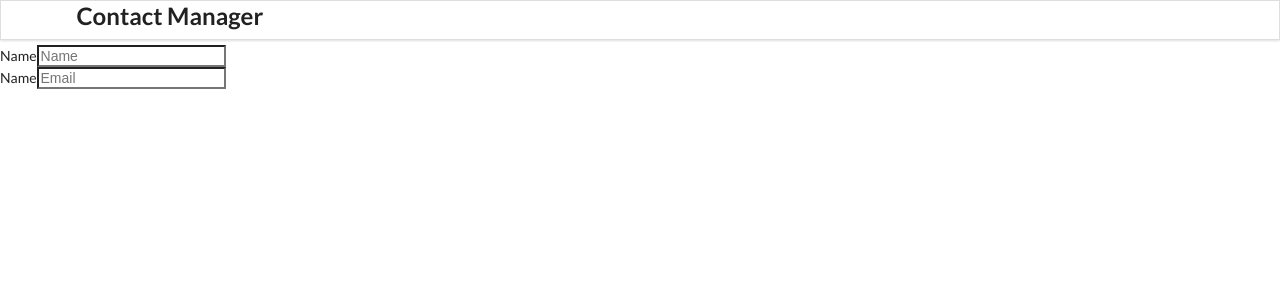
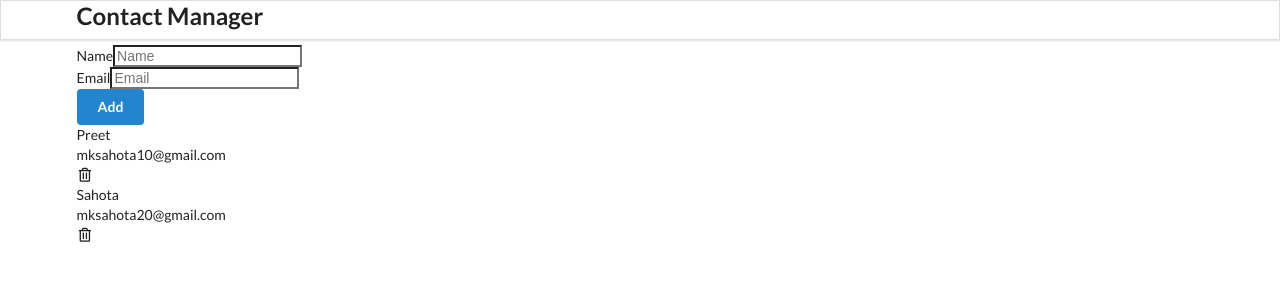
Before and after one commit to mksahota10/ReactContactList, a React (Create React App) app: page / in a window 1280 px wide. Shown: the top 300 px of the page. Built offline with nearby package versions, Linux system fonts and the light colour scheme.

Commit message:
contactlist component

```diff
--- a/src/components/AddContact.js
+++ b/src/components/AddContact.js
@@ -11,9 +11,10 @@ class AddContact extends React.Component {
                         <input type="text" name="name" placeholder="Name" />
                     </div>
                     <div className="field">
-                        <label>Name</label>
+                        <label>Email</label>
                         <input type="text" name="email" placeholder="Email" />
                     </div>
+                    <button className="ui button blue">Add</button>
                 </form>
             </div>
         )
--- a/src/components/App.js
+++ b/src/components/App.js
@@ -3,14 +3,28 @@ import './App.css';
 import Header from "./Header";
 import AddContact from './AddContact';
 import ContactList from "./ContactList";
+import { getDefaultNormalizer } from '@testing-library/react';
 
 
 function App() {
+
+  const contacts = [
+    {
+      id: "1",
+      name : "Preet",
+      email : "mksahota10@gmail.com",
+    },
+    {
+      id: "2",
+      name : "Sahota",
+      email : "mksahota20@gmail.com"
+    }
+  ]
   return (
-    <div>
+    <div className="ui container">
       <Header />
       <AddContact />
-      {/* <ContactList /> */}
+      <ContactList contacts={contacts} />
     </div>
   );
 }
--- a/src/components/ContactList.js
+++ b/src/components/ContactList.js
@@ -0,0 +1,23 @@
+import React from "react";
+
+const ContactList = (props) => {
+
+    const renderContactList = props.contacts.map((contact) => {
+        return (
+            <div className="item">
+                <div className="content">
+                    <div className="header"> {contact.name}</div>
+                    <div>{contact.email}</div>
+                </div>
+                <i className="trash alternate outline icon" ></i>
+            </div>
+        )
+    })
+return (
+    <div className='ui celled List'>
+        {renderContactList}
+    </div>
+)
+}
+
+export default ContactList;
```
